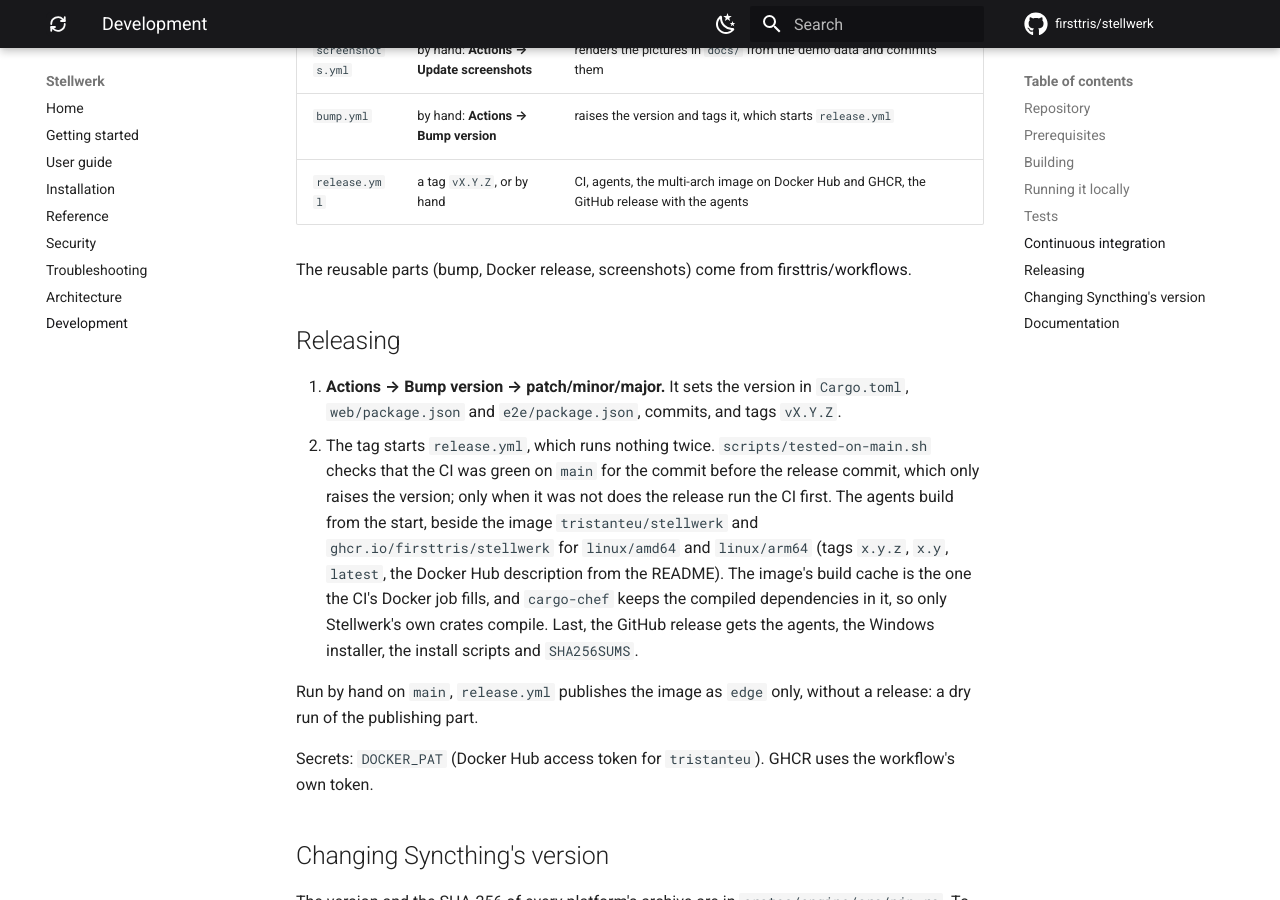
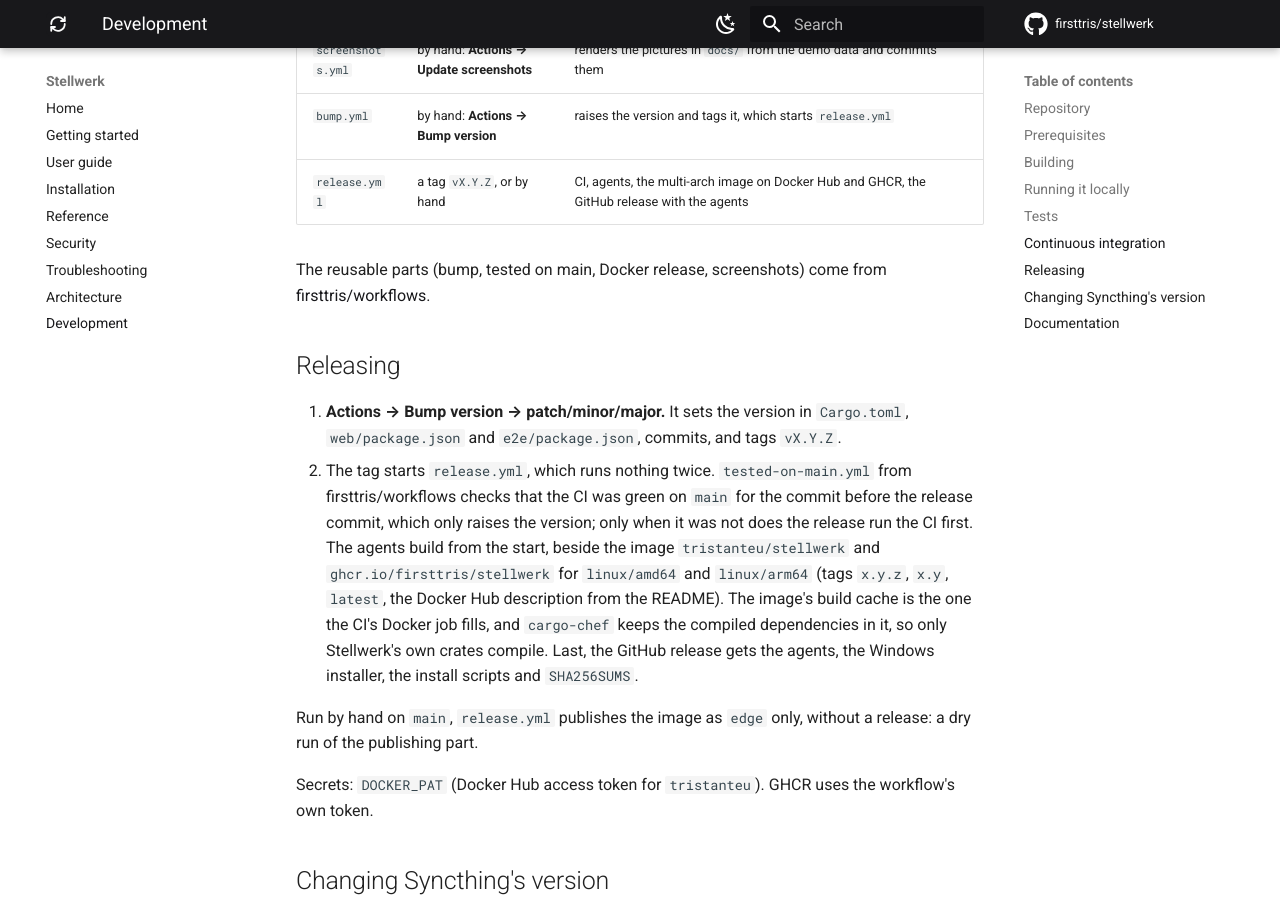
Before and after one commit to firsttris/stellwerk, an MkDocs documentation site: the page built from docs/development.md, in a window 1280 px wide and 900 px high, scrolled down 3404 px. Built offline with MkDocs 1.6.1 and Material for MkDocs 9.7.7, drawn with Linux system fonts in a browser that asks for light colours; comment, search, counter and statistics services are not loaded.

Commit message:
CI/CD: shared tested-on-main, image check with the release's registry cache (#6)
release.yml asks firsttris/workflows' tested-on-main.yml whether main's CI already tested the
release instead of its own scripts/tested-on-main.sh (removed). The CI's image check builds with
actions/docker-build, which reads and writes the same registry cache as the release's amd64
build, so neither starts from zero.


Claude-Session: https://claude.ai/code/session_0175jonGKuZthWB6TxfKE9Pr

Co-authored-by: Claude <noreply@anthropic.com>

```diff
--- a/docs/development.md
+++ b/docs/development.md
@@ -99,17 +99,17 @@ discovery, no relays.
 | `bump.yml` | by hand: **Actions → Bump version** | raises the version and tags it, which starts `release.yml` |
 | `release.yml` | a tag `vX.Y.Z`, or by hand | CI, agents, the multi-arch image on Docker Hub and GHCR, the GitHub release with the agents |
 
-The reusable parts (bump, Docker release, screenshots) come from
+The reusable parts (bump, tested on main, Docker release, screenshots) come from
 [firsttris/workflows](https://github.com/firsttris/workflows).
 
 ## Releasing
 
 1. **Actions → Bump version → patch/minor/major.** It sets the version in `Cargo.toml`,
    `web/package.json` and `e2e/package.json`, commits, and tags `vX.Y.Z`.
-2. The tag starts `release.yml`, which runs nothing twice. `scripts/tested-on-main.sh` checks
-   that the CI was green on `main` for the commit before the release commit, which only raises
-   the version; only when it was not does the release run the CI first. The agents build from
-   the start, beside the image `tristanteu/stellwerk` and `ghcr.io/firsttris/stellwerk` for
+2. The tag starts `release.yml`, which runs nothing twice. `tested-on-main.yml` from
+   firsttris/workflows checks that the CI was green on `main` for the commit before the release
+   commit, which only raises the version; only when it was not does the release run the CI
+   first. The agents build from the start, beside the image `tristanteu/stellwerk` and `ghcr.io/firsttris/stellwerk` for
    `linux/amd64` and `linux/arm64` (tags `x.y.z`, `x.y`, `latest`, the Docker Hub description
    from the README). The image's build cache is the one the CI's Docker job fills, and
    `cargo-chef` keeps the compiled dependencies in it, so only Stellwerk's own crates compile.
```
Also changed, not shown: 3 other files.
